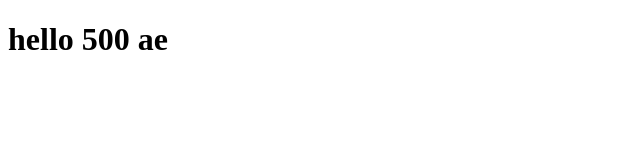
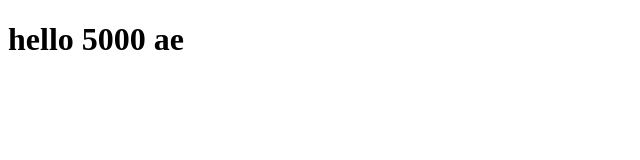
Before and after one commit to quang1606/java28-base-fe, a plain HTML site: page BUOI2/index.html in a window 1280 px wide. Shown: the full height of the page, 0-640 px from the left. Drawn offline with Linux system fonts and the light colour scheme.

Commit message:
Update index.html

```diff
--- a/BUOI2/index.html
+++ b/BUOI2/index.html
@@ -6,6 +6,6 @@
     <title>Document</title>
 </head>
 <body>
-    <h1>hello 500 ae</h1>
+    <h1>hello 5000 ae</h1>
 </body>
 </html>
```
